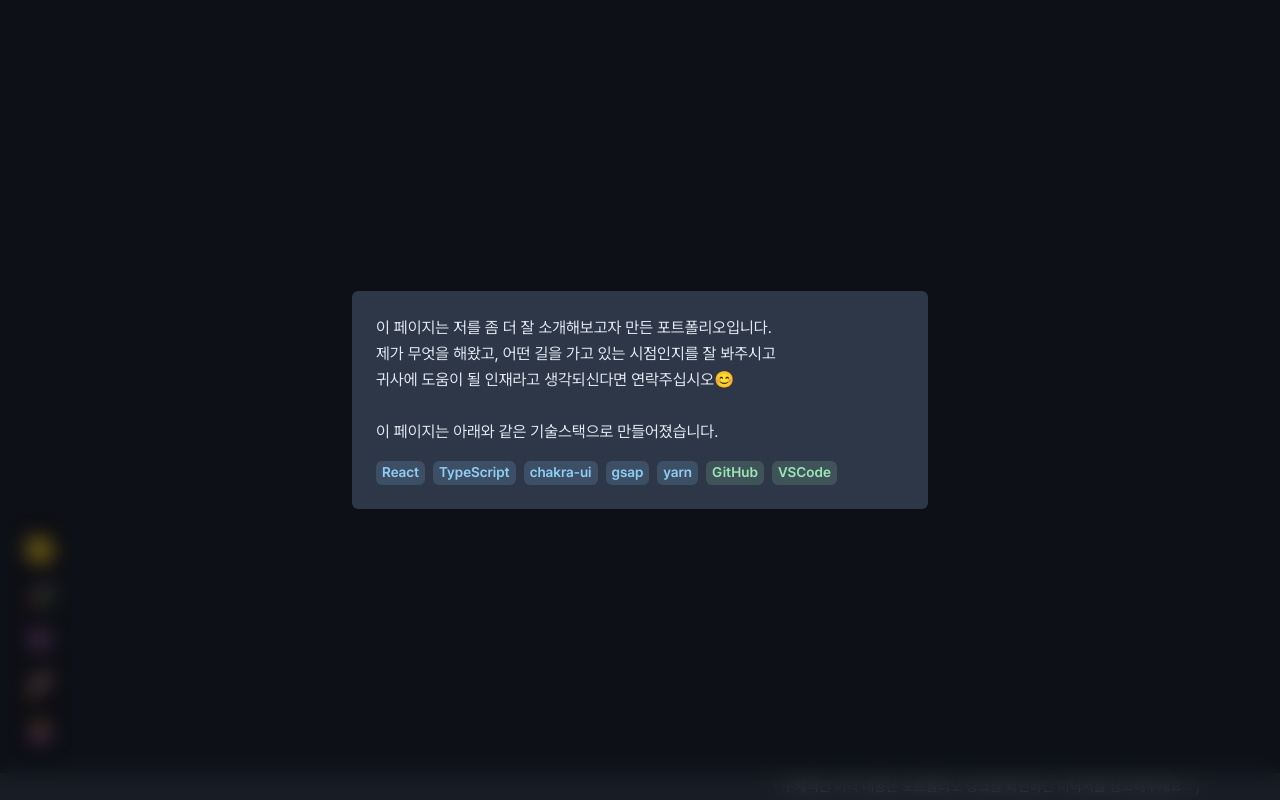
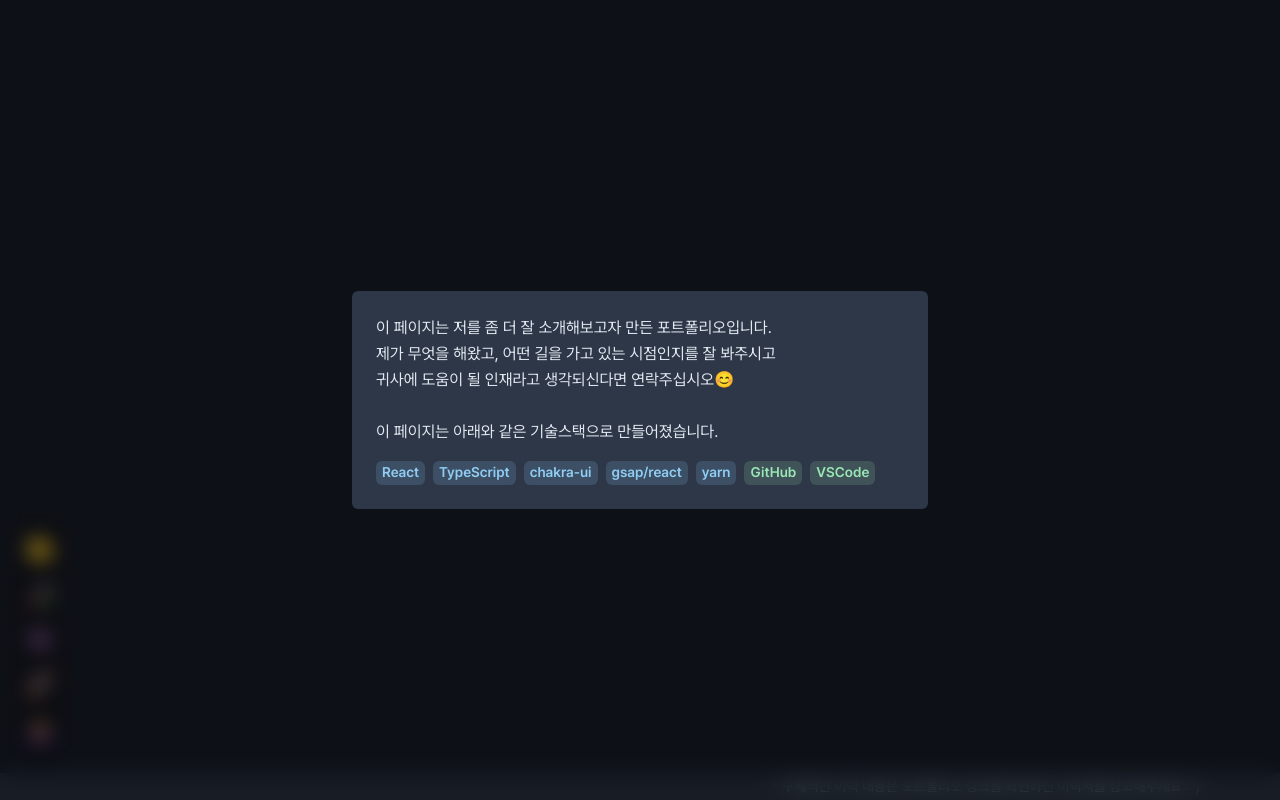
Before and after one commit to seseun/portfolio, a React (Create React App) app: page / in a window 1280 px wide. Shown: the top 800 px of the page. Built offline with nearby package versions, Linux system fonts and the light colour scheme.

Commit message:
change: HelloModal 스택수정

```diff
--- a/src/pags/Home/SectionProfile/HelloModal/index.tsx
+++ b/src/pags/Home/SectionProfile/HelloModal/index.tsx
@@ -31,7 +31,7 @@ function HelloModal({ isOpen, onClose }: ModalProps) {
               <Badge colorScheme="blue">React</Badge>
               <Badge colorScheme="blue">TypeScript</Badge>
               <Badge colorScheme="blue">chakra-ui</Badge>
-              <Badge colorScheme="blue">gsap</Badge>
+              <Badge colorScheme="blue">gsap/react</Badge>
               <Badge colorScheme="blue">yarn</Badge>
               <Badge colorScheme="green">GitHub</Badge>
               <Badge colorScheme="green">VSCode</Badge>
--- a/src/routes/AppLayout.tsx
+++ b/src/routes/AppLayout.tsx
@@ -1,3 +1,4 @@
+/* eslint-disable @typescript-eslint/no-unused-vars */
 import { Box, Button, Text } from "@chakra-ui/react";
 import gsap from "gsap";
 import { ScrollTrigger } from "gsap/ScrollTrigger";
```
